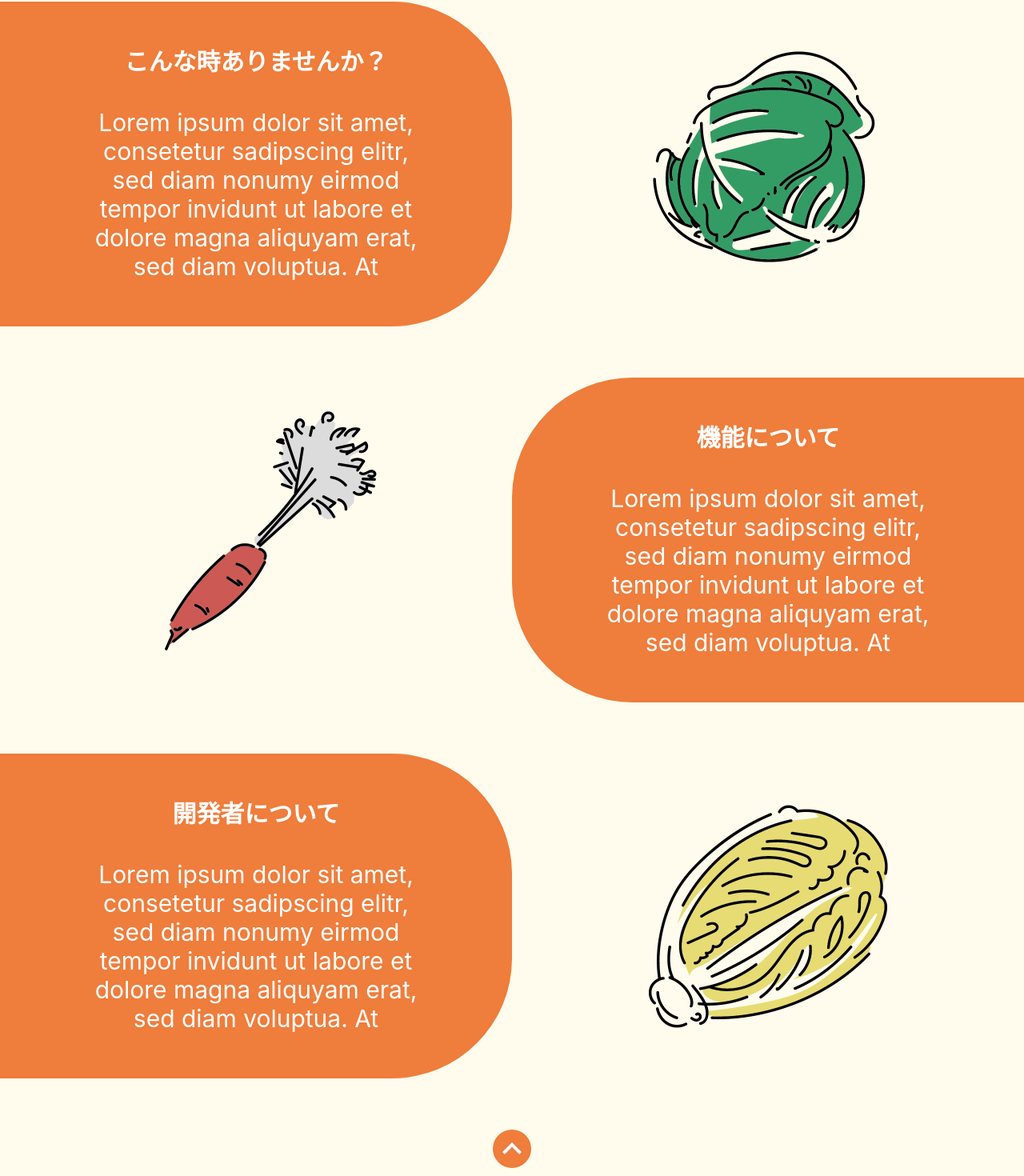
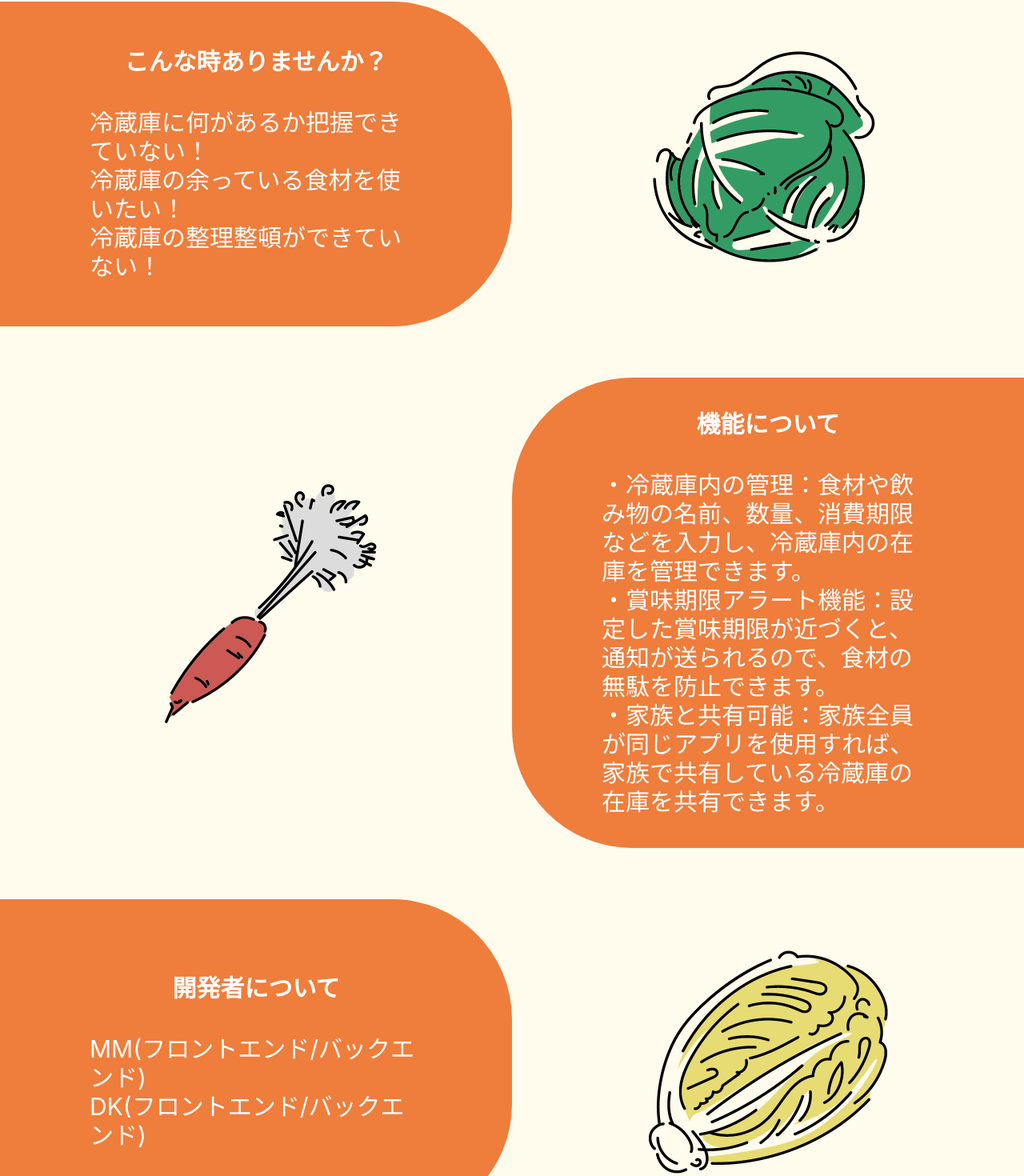
Before and after one commit to masaokaka/my-fridge-landingPage, a Next.js app in the folder src/: page /about in a window 1280 px wide. Shown: the part 338-1808 px from the top of the page at 80% size. Built offline with nearby package versions, Linux system fonts and the light colour scheme.

Commit message:
update:#16 about画面の文章作成

```diff
--- a/src/pages/about/index.tsx
+++ b/src/pages/about/index.tsx
@@ -27,10 +27,12 @@ const About: NextPage = () => (
             <div className='text-white text-center font-bold text-3xl px-28 pt-10 pb-10'>
               こんな時ありませんか？
             </div>
-            <div className='text-white text-center text-3xl px-28 pb-10'>
-              Lorem ipsum dolor sit amet, consetetur sadipscing elitr, sed diam
-              nonumy eirmod tempor invidunt ut labore et dolore magna aliquyam
-              erat, sed diam voluptua. At
+            <div className='text-white text-left text-3xl px-28 pb-10'>
+              冷蔵庫に何があるか把握できていない！
+              <br />
+              冷蔵庫の余っている食材を使いたい！
+              <br />
+              冷蔵庫の整理整頓ができていない！
             </div>
           </div>
         </div>
@@ -58,10 +60,12 @@ const About: NextPage = () => (
             <div className='text-white text-center text-3xl font-bold px-28 pt-10 pb-10'>
               機能について
             </div>
-            <div className='text-white text-center text-3xl px-28 pb-10'>
-              Lorem ipsum dolor sit amet, consetetur sadipscing elitr, sed diam
-              nonumy eirmod tempor invidunt ut labore et dolore magna aliquyam
-              erat, sed diam voluptua. At
+            <div className='text-white text-left text-3xl px-28 pb-10'>
+              ・冷蔵庫内の管理：食材や飲み物の名前、数量、消費期限などを入力し、冷蔵庫内の在庫を管理できます。
+              <br />
+              ・賞味期限アラート機能：設定した賞味期限が近づくと、通知が送られるので、食材の無駄を防止できます。
+              <br />
+              ・家族と共有可能：家族全員が同じアプリを使用すれば、家族で共有している冷蔵庫の在庫を共有できます。
             </div>
           </div>
         </div>
@@ -89,10 +93,10 @@ const About: NextPage = () => (
             <div className='text-white text-center text-3xl font-bold px-28 pt-10 pb-10'>
               開発者について
             </div>
-            <div className='text-white text-center text-3xl px-28 pb-10'>
-              Lorem ipsum dolor sit amet, consetetur sadipscing elitr, sed diam
-              nonumy eirmod tempor invidunt ut labore et dolore magna aliquyam
-              erat, sed diam voluptua. At
+            <div className='text-white text-left text-3xl px-28 pb-10'>
+              MM(フロントエンド/バックエンド)
+              <br />
+              DK(フロントエンド/バックエンド)
             </div>
           </div>
         </div>
```
